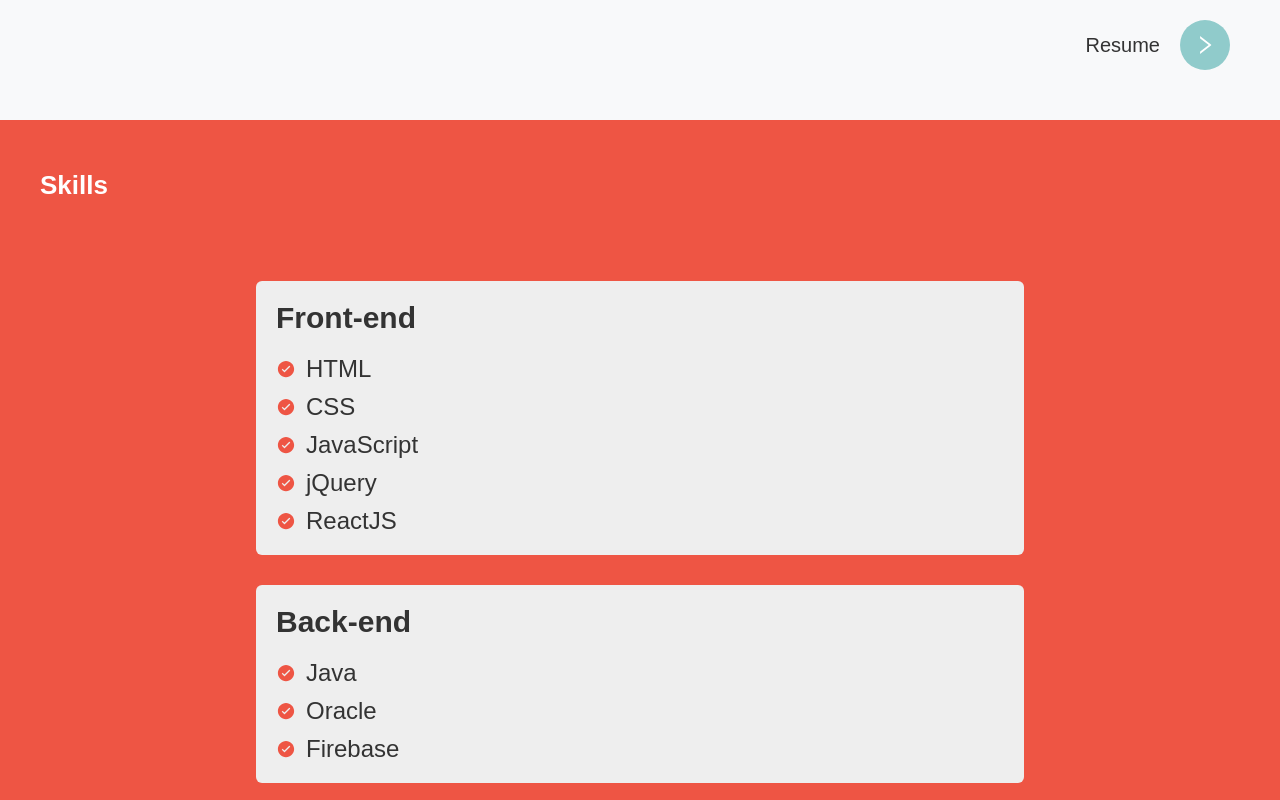
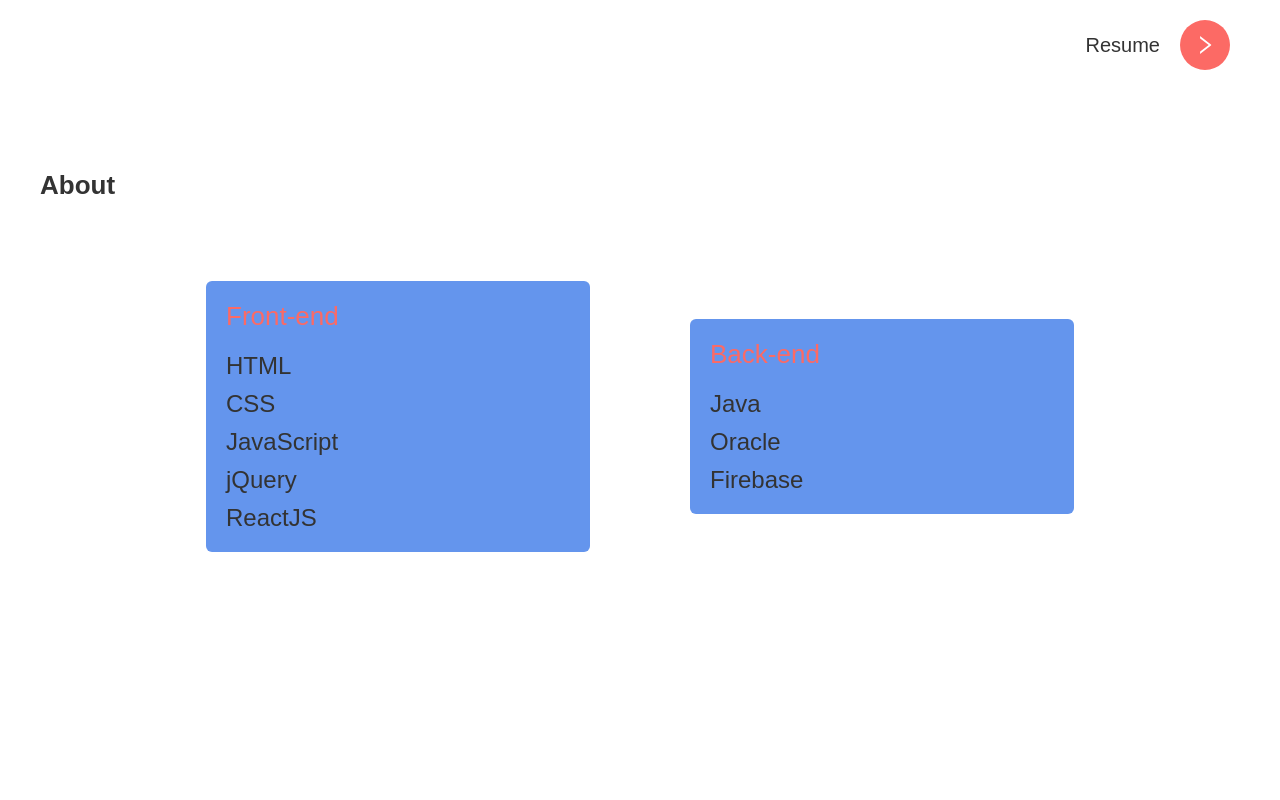
Before and after one commit to haileychoi15/portfolio, a React (Create React App) app: page / in a window 1280 px wide. Shown: the part 680-1480 px from the top of the page. Built offline with nearby package versions, Linux system fonts and the light colour scheme; a web font is replaced by a local one.

Commit message:
style upgrade

```diff
--- a/src/App.js
+++ b/src/App.js
@@ -1,9 +1,8 @@
 import React, { Fragment } from 'react';
 import GlobalStyles from "./components/GlobalStyles";
-import Header from './components/Header';
-import Me from './components/Me';
+import Home from './components/Home';
 import Aside from './components/Aside';
-import Skills from './components/Skills';
+import About from './components/About';
 import Portpolio from "./components/Portpolio";
 import Contact from "./components/Contact";
 
@@ -13,8 +12,8 @@ function App() {
             <GlobalStyles />
             <div>
                 {/*<Aside />*/}
-                <Me />
-                <Skills />
+                <Home />
+                <About />
                 <Portpolio />
                 <Contact />
             </div>
--- /dev/null
+++ b/src/components/About.js
@@ -0,0 +1,112 @@
+import React from 'react';
+import { IoIosCheckmarkCircleOutline, IoIosCheckmarkCircle } from "react-icons/io";
+import styled from 'styled-components';
+import Category from './Category';
+
+const Container = styled.div`
+  @media screen and (min-width: 768px) {
+    height: 800px;
+  }
+`;
+
+const AboutBlock = styled.div`
+  display: flex;
+  flex-direction: column;
+  justify-content: center;
+  align-items: center;
+  width: 100%;
+  padding: 0 10% 100px;
+  @media screen and (min-width: 768px) {
+    flex-direction: row;
+    width: 100%;
+    padding: 0;
+  }
+`;
+
+const ItemBlock = styled.div`
+  border-radius: 6px;
+  color: #333;
+  width: 100%;
+  background-color: cornflowerblue;
+  & + & {
+    margin-top: 30px;
+    margin-left: 0;
+  }
+  @media screen and (min-width: 768px) {
+    min-width: 300px;
+    width: 30%;
+    & + & {
+    margin-top: 0;
+    margin-left: 100px;
+    }
+  }
+`;
+
+const ItemTitle = styled.strong`
+  display: block;
+  margin: 20px;
+  font-size: 26px;
+  font-weight: 500;
+  color: rgb(252, 106, 101);
+`;
+
+const Ul = styled.ul`
+  margin: 20px ;
+`;
+
+const Li = styled.li`
+  display: flex;
+  align-items: center;
+  font-size: 24px;
+  font-weiht: 500;
+  & + & {
+    margin-top: 10px;
+  }
+  & .check-icon {
+    margin-right: 10px;
+    font-size: 20px;
+    color: #fff;
+  }
+`;
+
+const Text = styled.span`
+  min-width: 100px;
+`;
+
+function About() {
+
+    const SkillsObject = {
+        frontend: ['HTML', 'CSS', 'JavaScript', 'jQuery', 'ReactJS'],
+        backend: ['Java', 'Oracle', 'Firebase']
+    }
+
+    return (
+        <Container id="about">
+            <Category name="About" color="white"></Category>
+            <AboutBlock>
+                <ItemBlock>
+                    <ItemTitle>Front-end</ItemTitle>
+                    <Ul>
+                        {SkillsObject.frontend.map(skill =>
+                            <Li>
+                                <Text>{skill}</Text>
+                            </Li>
+                        )}
+                    </Ul>
+                </ItemBlock>
+                <ItemBlock>
+                    <ItemTitle>Back-end</ItemTitle>
+                    <Ul>
+                        {SkillsObject.backend.map(skill =>
+                            <Li>
+                                <Text>{skill}</Text>
+                            </Li>
+                        )}
+                    </Ul>
+                </ItemBlock>
+            </AboutBlock>
+        </Container>
+    );
+}
+
+export default About;
--- a/src/components/CircleButton.js
+++ b/src/components/CircleButton.js
@@ -32,7 +32,7 @@ function CircleButton({ children, color }) {
 
 const style = {
     color: {
-        default: 'rgb(144,203,203)',
+        default: 'rgb(252, 106, 101)',
         black: '#333'
     }
 }
--- a/src/components/GlobalStyles.js
+++ b/src/components/GlobalStyles.js
@@ -9,7 +9,7 @@ const GlobalStyles = createGlobalStyle`
   body {
     font-family: 'Fira Sans Condensed', sans-serif;
     color: #333333;
-    background-color: #f8f9fa;
+    background-color: #fff;
     padding: 0;
     margin: 0;
   }
--- a/src/components/Header.js
+++ b/src/components/Header.js
@@ -32,10 +32,10 @@ function Header () {
         <Container id="header">
             <Ul>
                 <Li>
-                    <Link href="#header">Me</Link>
+                    <Link href="#home">Home</Link>
                 </Li>
                 <Li>
-                    <Link href="#skills">Skills</Link>
+                    <Link href="#about">About</Link>
                 </Li>
                 <Li>
                     <Link href="#portpolio">Portpolio</Link>
--- a/src/components/Me.js
+++ b/src/components/Home.js
@@ -37,7 +37,7 @@ const Name = styled.div`
 const Job = styled.div`
   font-size: 28px;
   font-weight: 500;
-  color: rgb(144,203,203);
+  color: rgb(252, 106, 101);
   opacity: 0.8;
   @media screen and (min-width: 768px) {
     font-size: 30px;
@@ -82,9 +82,9 @@ const ButtonText = styled.span`
   margin-right: 20px;
 `;
 
-function Me () {
+function Home () {
     return (
-        <Container>
+        <Container id="home">
             <Header />
             <MeBlock>
                 <Name>Hailey Choi</Name>
@@ -107,4 +107,4 @@ function Me () {
     );
 }
 
-export default Me;
+export default Home;
--- a/src/components/Skills.js
+++ /dev/null
@@ -1,94 +0,0 @@
-import React from 'react';
-import { IoIosCheckmarkCircleOutline, IoIosCheckmarkCircle } from "react-icons/io";
-import styled from 'styled-components';
-import Category from './Category';
-
-const Container = styled.div`
-  color: #fff;
-  background-color: #ee5544;
-  @media screen and (min-width: 768px) {
-    height: 800px;
-  }
-`;
-
-const SkillsBlock = styled.div`
-  display: flex;
-  flex-direction: column;
-  justify-content: center;
-  align-items: center;
-  width: 100%;
-  padding: 0 10% 100px;
-  @media screen and (min-width: 768px) {
-    padding: 0;
-  }
-`;
-
-const Skill = styled.div`
-  border-radius: 6px;
-  color: #333;
-  background-color: #eee;
-  width: 100%;
-  & + & {
-    margin-top: 30px;
-    margin-left: 0;
-  }
-  @media screen and (min-width: 768px) {
-    width: 60%;
-  }
-`;
-
-const SkillTitle = styled.strong`
-  display: block;
-  margin: 20px;
-  font-size: 30px;
-  font-weight: 900;
-`;
-
-const Ul = styled.ul`
-  margin: 20px ;
-`;
-
-const Li = styled.li`
-  display: flex;
-  align-items: center;
-  font-size: 24px;
-  font-weiht: 500;
-  & + & {
-    margin-top: 10px;
-  }
-  & .check-icon {
-    margin-right: 10px;
-    font-size: 20px;
-    color: #ee5544;
-  }
-`;
-
-function Skills() {
-    return (
-        <Container id="skills">
-            <Category name="Skills" color="white"></Category>
-            <SkillsBlock>
-                <Skill>
-                    <SkillTitle>Front-end</SkillTitle>
-                    <Ul>
-                        <Li><IoIosCheckmarkCircle className="check-icon" />HTML</Li>
-                        <Li><IoIosCheckmarkCircle className="check-icon" />CSS</Li>
-                        <Li><IoIosCheckmarkCircle className="check-icon" />JavaScript</Li>
-                        <Li><IoIosCheckmarkCircle className="check-icon" />jQuery</Li>
-                        <Li><IoIosCheckmarkCircle className="check-icon" />ReactJS</Li>
-                    </Ul>
-                </Skill>
-                <Skill>
-                    <SkillTitle>Back-end</SkillTitle>
-                    <Ul>
-                        <Li><IoIosCheckmarkCircle className="check-icon" />Java</Li>
-                        <Li><IoIosCheckmarkCircle className="check-icon" />Oracle</Li>
-                        <Li><IoIosCheckmarkCircle className="check-icon" />Firebase</Li>
-                    </Ul>
-                </Skill>
-            </SkillsBlock>
-        </Container>
-    );
-}
-
-export default Skills;
```
